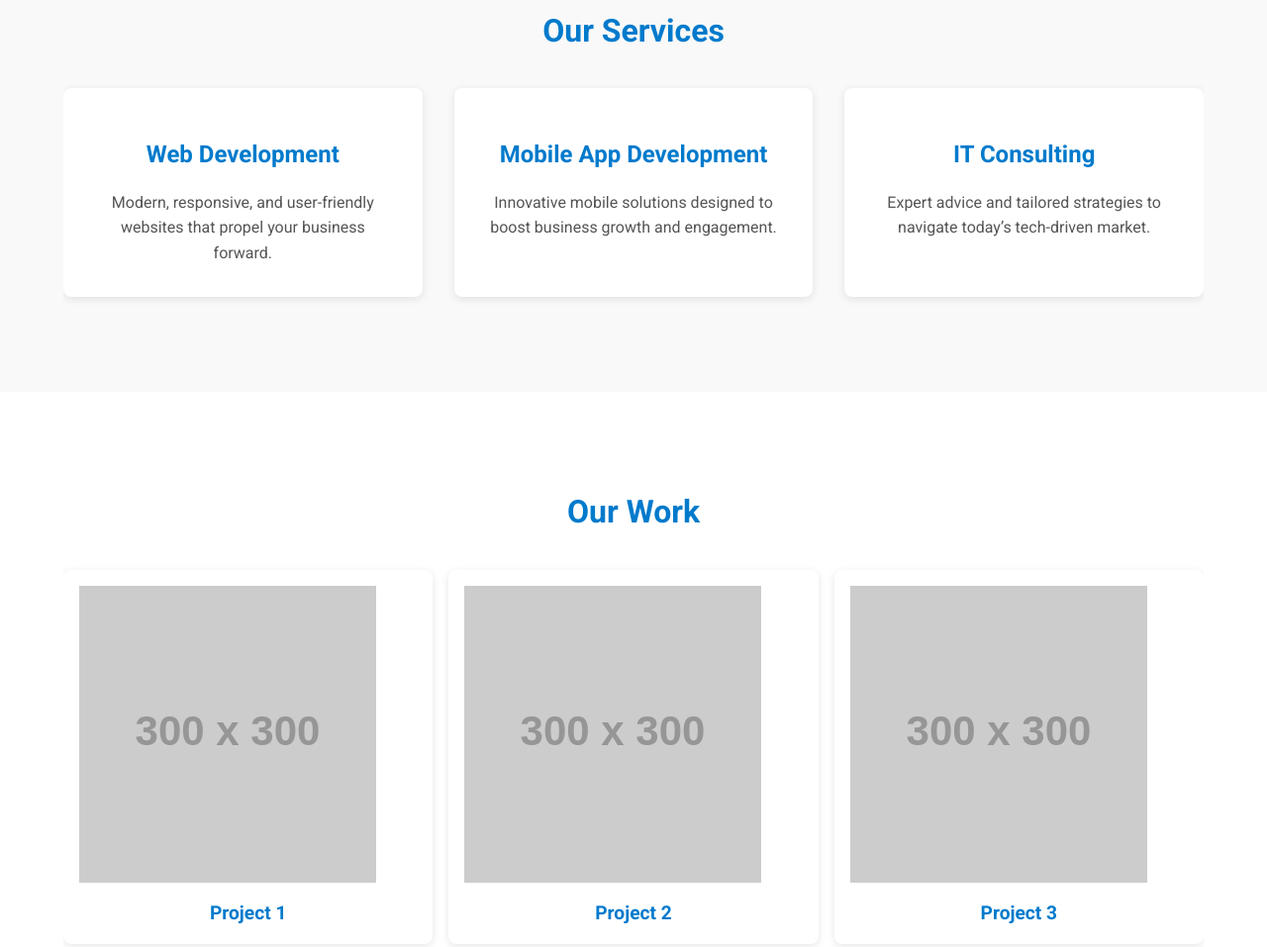
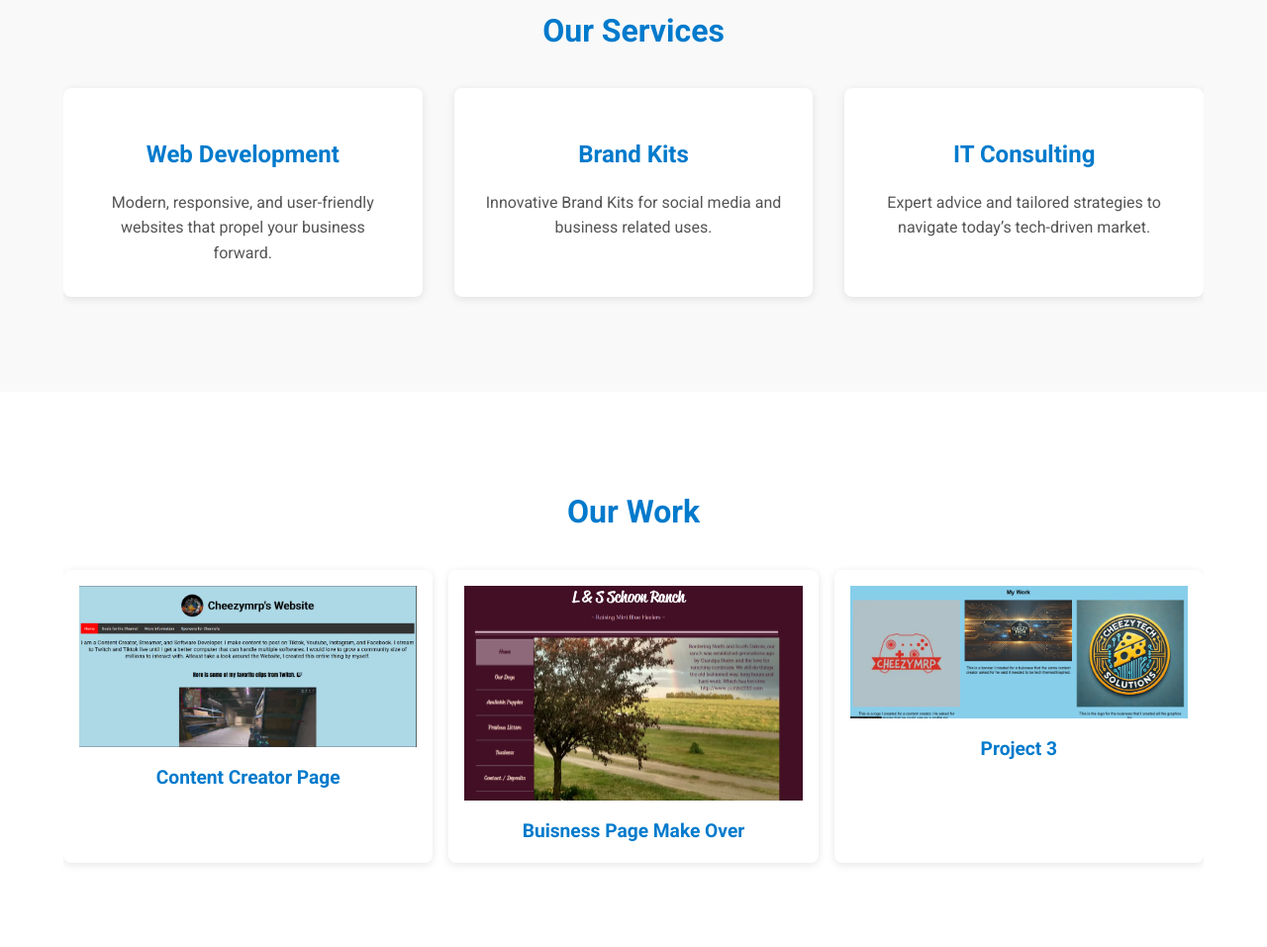
Before and after one commit to Cheezymrp/Updated-buisness-page, a plain HTML site: page index.html in a window 1280 px wide. Shown: the part 960-1917 px from the top of the page at 99% size. Drawn offline with Linux system fonts and the light colour scheme; placeholder pictures from the web are drawn by us.

Commit message:
Add files via upload

```diff
--- a/index.html
+++ b/index.html
@@ -8,6 +8,7 @@
   <link href="https://fonts.googleapis.com/css2?family=Roboto:wght@300;400;700&display=swap" rel="stylesheet">
   <!-- Link to External CSS -->
   <link rel="stylesheet" href="style.css">
+  <link rel="icon" href="Basic.webp" type="image/x-icon">
 </head>
 <body>
 
@@ -45,8 +46,8 @@
           <p>Modern, responsive, and user-friendly websites that propel your business forward.</p>
         </div>
         <div class="service-item">
-          <h3>Mobile App Development</h3>
-          <p>Innovative mobile solutions designed to boost business growth and engagement.</p>
+          <h3>Brand Kits</h3>
+          <p>Innovative Brand Kits for social media and business related uses.</p>
         </div>
         <div class="service-item">
           <h3>IT Consulting</h3>
@@ -56,22 +57,30 @@
     </div>
   </section>
 
-  <!-- Portfolio Section -->
   <section id="portfolio" class="portfolio">
     <div class="container">
       <h2>Our Work</h2>
       <div class="portfolio-gallery">
+        <!-- Portfolio Item 1 -->
         <div class="portfolio-item">
-          <img src="https://via.placeholder.com/300" alt="Project 1">
-          <h3>Project 1</h3>
+          <a href="https://cheezymrp.netlify.app" target="_blank" rel="noopener noreferrer">
+            <img src="image.png" alt="Screenshot of Project 1">
+            <h3>Content Creator Page</h3>
+          </a>
         </div>
+        <!-- Portfolio Item 2 -->
         <div class="portfolio-item">
-          <img src="https://via.placeholder.com/300" alt="Project 2">
-          <h3>Project 2</h3>
+          <a href="https://www.ourlife2010.com/" target="_blank" rel="noopener noreferrer">
+            <img src="LsImage.png" alt="Screenshot of Project 2">
+            <h3>Buisness Page Make Over</h3>
+          </a>
         </div>
+        <!-- Portfolio Item 3 -->
         <div class="portfolio-item">
-          <img src="https://via.placeholder.com/300" alt="Project 3">
-          <h3>Project 3</h3>
+          <a href="#" target="_blank" rel="noopener noreferrer">
+            <img src="123.png" alt="Screenshot of Project 3">
+            <h3>Project 3</h3>
+          </a>
         </div>
       </div>
     </div>
@@ -97,11 +106,11 @@
       <div class="testimonial-list">
         <div class="testimonial-item">
           <p>"Cheezy Tech Solutions transformed our online presence. Their professionalism and expertise are unparalleled!"</p>
-          <h4>Client Name</h4>
+          <h4>Bradly</h4>
         </div>
         <div class="testimonial-item">
           <p>"Thanks to their innovative solutions, our business experienced rapid growth. Highly recommended!"</p>
-          <h4>Another Client</h4>
+          <h4>Emanul</h4>
         </div>
       </div>
     </div>
@@ -111,7 +120,7 @@
   <section id="contact" class="contact">
     <div class="container">
       <h2>Get in Touch</h2>
-      <form action="https://example.com/form-handler" method="post">
+      <form action="https://formspree.io/f/mpwpydva" method="post">
         <div class="form-group">
           <input type="text" name="name" placeholder="Your Name" required>
         </div>
@@ -131,9 +140,8 @@
     <div class="container">
       <p>&copy; 2023 Cheezy Tech Solutions. All Rights Reserved.</p>
       <div class="social-links">
-        <a href="#" aria-label="Facebook">FB</a>
-        <a href="#" aria-label="Twitter">TW</a>
-        <a href="#" aria-label="LinkedIn">LI</a>
+        <a href="https://www.facebook.com/profile.php?id=61574146864590#" aria-label="Facebook">FB</a>
+        <a href="https://www.tiktok.com/@cheezymrp?is_from_webapp=1&sender_device=pc" aria-label="TikTok">TT</a>
       </div>
     </div>
   </footer>
```
Also changed, not shown: 123.png (added), Basic.webp (added), LsImage.png (added), image.png (added).
